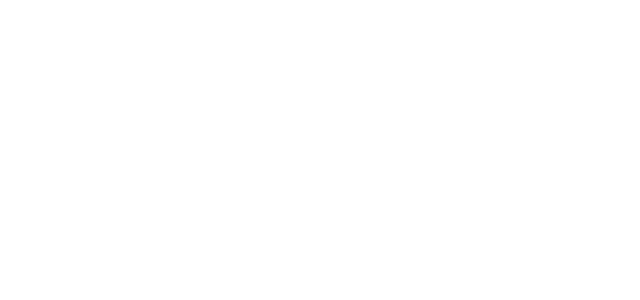
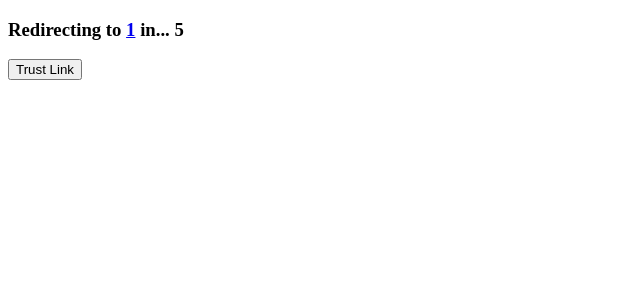
Before and after one commit to luke-walker/url-shortener, a Vue app in the folder frontend/: page /redirect/1/1 in a window 1280 px wide. Before the commit this address had no page. Shown: the top 300 px of the page, without its empty margins (0-640 px from the left). Built offline with nearby package versions, Linux system fonts and the light colour scheme.

Commit message:
Create redirect page
Includes redirect countdown timer and trust link button

```diff
--- a/frontend/src/router.ts
+++ b/frontend/src/router.ts
@@ -10,13 +10,15 @@
         component: Home
     },
     {
-        path: "/redirect/:url",
+        path: "/redirect/:name/:redirect_url",
         name: "Redirect",
         component: Redirect
     }
 ];
 
-export default createRouter({
+const router = createRouter({
     history: createWebHistory(import.meta.env.BASE_URL),
     routes
 });
+
+export default router;
--- a/frontend/src/views/Redirect.vue
+++ b/frontend/src/views/Redirect.vue
@@ -1,8 +1,46 @@
-<script lang="ts">
+<script setup lang="ts">
+import { ref, onMounted, onUnmounted } from "vue"
+import { useRoute } from "vue-router"
+
+const { name, redirect_url } = useRoute().params;
+
+const countdown = ref(10);
+let intervalId = null;
+
+onMounted(() => {
+    intervalId = setInterval(() => {
+        if (countdown.value === 0) {
+            clearInterval(intervalId);
+            intervalId = null;
+            window.location.href = redirect_url;
+        } else {
+            countdown.value--;
+        }
+    }, 1000);
+});
+
+onUnmounted(() => {
+    if (intervalId) {
+        clearInterval(intervalId);
+    }
+});
+
+async function onTrustLinkClick() {
+    const res = await fetch(`${import.meta.env.VITE_BACKEND_URL}/link/trust/${name}`, {
+        method: "POST",
+        credentials: "include"
+    });
+    if (res.ok) {
+        window.location.href = redirect_url;
+    }
+}
 </script>
 
 <template>
     <div id="redirect">
-        Redirect: {{ $route.params.url }}
+        <div id="countdown">
+            <h3>Redirecting to <a :href="redirect_url">{{ redirect_url }}</a> in... {{ countdown }}</h3>
+        </div>
+        <button v-on:click="onTrustLinkClick">Trust Link</button>
     </div>
 </template>
```
